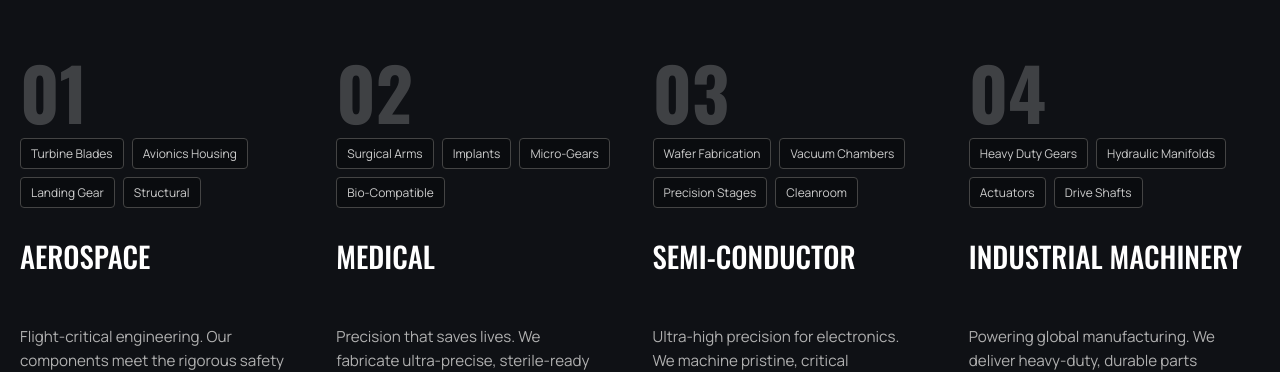
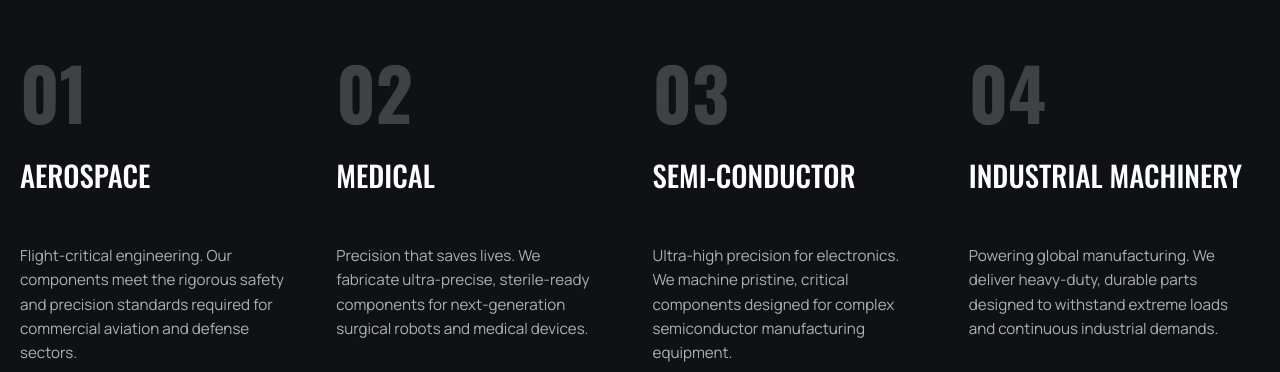
Before and after one commit to Dhivakar40/ALLOYED_IMS, a React (Vite) app: page / in a window 1280 px wide. Shown: the part 2460-2832 px from the top of the page. Built offline with nearby package versions, Linux system fonts and the light colour scheme; a web font is replaced by a local one.

Commit message:
removed services tags

```diff
--- a/src/components/Services.jsx
+++ b/src/components/Services.jsx
@@ -6,28 +6,24 @@ const capabilities = [
     {
         id: "01",
         title: "AEROSPACE",
-        tags: ["Turbine Blades", "Avionics Housing", "Landing Gear", "Structural"],
         desc: "Flight-critical engineering. Our components meet the rigorous safety and precision standards required for commercial aviation and defense sectors.",
         image: "flight.jpeg"
     },
     {
         id: "02",
         title: "MEDICAL",
-        tags: ["Surgical Arms", "Implants", "Micro-Gears", "Bio-Compatible"],
         desc: "Precision that saves lives. We fabricate ultra-precise, sterile-ready components for next-generation surgical robots and medical devices.",
         image: "medi.png"
     },
     {
         id: "03",
         title: "SEMI-CONDUCTOR",
-        tags: ["Wafer Fabrication", "Vacuum Chambers", "Precision Stages", "Cleanroom"],
         desc: "Ultra-high precision for electronics. We machine pristine, critical components designed for complex semiconductor manufacturing equipment.",
         image: "semicond.png"
     },
     {
         id: "04",
         title: "INDUSTRIAL MACHINERY",
-        tags: ["Heavy Duty Gears", "Hydraulic Manifolds", "Actuators", "Drive Shafts"],
         desc: "Powering global manufacturing. We deliver heavy-duty, durable parts designed to withstand extreme loads and continuous industrial demands.",
         image: "industrial.png"
     }
@@ -39,7 +35,7 @@ export default function Services() {
     const [isMobile, setIsMobile] = useState(false);
 
     useEffect(() => {
-        const checkMobile = () => setIsMobile(window.innerWidth < 1100); // Trigger mobile stacking a bit earlier since 4 cards need space
+        const checkMobile = () => setIsMobile(window.innerWidth < 1100);
         window.addEventListener('resize', checkMobile);
         checkMobile();
         return () => window.removeEventListener('resize', checkMobile);
@@ -114,7 +110,6 @@ export default function Services() {
                 {/* --- GRID CONTAINER --- */}
                 <div style={{
                     display: 'grid',
-                    // Forces exactly 4 equal columns on desktop, 1 column on mobile
                     gridTemplateColumns: isMobile ? '1fr' : 'repeat(4, 1fr)',
                     gap: isMobile ? '60px' : '25px',
                     width: '100%',
@@ -161,31 +156,6 @@ export default function Services() {
                                     {service.id}
                                 </span>
 
-                                {/* TAGS */}
-                                <div style={{
-                                    display: 'flex',
-                                    gap: '8px',
-                                    flexWrap: 'wrap',
-                                    justifyContent: 'flex-start',
-                                    alignContent: 'flex-start',
-                                    minHeight: isMobile ? 'auto' : '85px',
-                                    marginBottom: '1rem'
-                                }}>
-                                    {service.tags.map((tag, t) => (
-                                        <span key={t} style={{
-                                            fontSize: '0.75rem',
-                                            border: '1px solid #444',
-                                            padding: '6px 10px',
-                                            borderRadius: '4px',
-                                            color: '#CCC',
-                                            backgroundColor: 'rgba(0,0,0,0.3)',
-                                            whiteSpace: 'nowrap'
-                                        }}>
-                                            {tag}
-                                        </span>
-                                    ))}
-                                </div>
-
                                 {/* TITLE */}
                                 <h3 style={{
                                     fontSize: '1.8rem',
@@ -193,6 +163,7 @@ export default function Services() {
                                     marginBottom: '1rem',
                                     color: '#FFF',
                                     lineHeight: 1.2,
+                                    marginTop: '20px', // Added top margin to compensate for removed tags
                                     minHeight: isMobile ? 'auto' : '70px'
                                 }}>
                                     {service.title}
```
